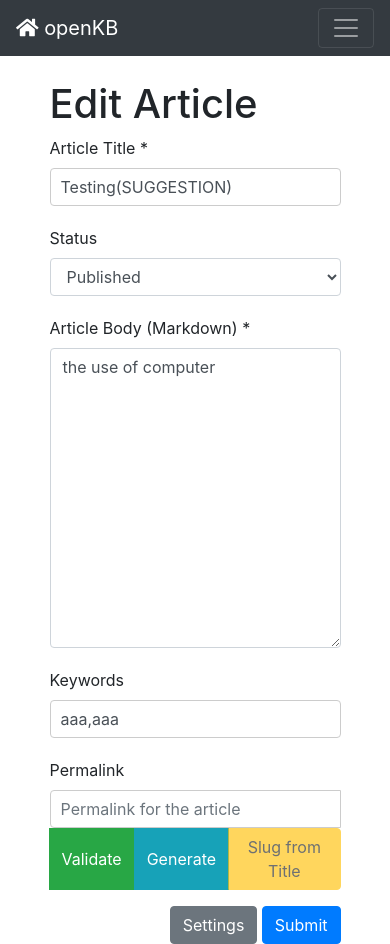
After one commit to thoth2357/openKB, a Django app: page /articles/1/edit/ in a window 390 px wide. The commit adds this page. Run offline with Django 5.2, Linux system fonts and the light colour scheme; data comes from the database, SQL or seed files in the repository; both versions use the stored data as it was after the commit; some libraries are stand-ins or nearby versions.

Commit message:
✨ Done with the articles functionality

```diff
--- a/kb/forms.py
+++ b/kb/forms.py
@@ -113,3 +113,59 @@ class MyAccountForm(UserChangeForm):
         if commit:
             user.save()
         return user
+
+class ArticleForm(forms.ModelForm):
+    permalink = forms.CharField(required=False, widget=forms.TextInput(attrs={
+        'class': 'form-control',
+        'placeholder': 'Permalink for the article'
+    }))
+    status = forms.ChoiceField(choices=[('draft', 'Draft'), ('published', 'Published')], widget=forms.Select(attrs={
+        'class': 'form-control'
+    }))
+
+    class Meta:
+        model = Article
+        fields = ['title', 'content', 'keywords', 'permalink', 'status', 'seo_title', 'seo_description']
+
+    def __init__(self, *args, **kwargs):
+        super(ArticleForm, self).__init__(*args, **kwargs)
+        # Update form field attributes here as needed
+        # Setting initial values based on instance attributes
+        if self.instance and self.instance.pk:
+            self.fields['status'].initial = 'published' if self.instance.published else 'draft'
+
+        self.fields['title'].widget.attrs.update({
+            'class': 'form-control',
+            'placeholder': 'Enter article title'
+        })
+        self.fields['content'].widget.attrs.update({
+            'class': 'form-control markdown-editor',
+            'placeholder': 'Write your article content here...'
+        })
+        self.fields['keywords'].widget.attrs.update({
+            'class': 'form-control',
+            'placeholder': 'Enter keywords separated by commas'
+        })
+        self.fields['seo_title'].widget.attrs.update({'class': 'form-control'})
+        self.fields['seo_description'].widget.attrs.update({'class': 'form-control'})
+
+        self.fields['keywords'].required = False
+        self.fields['seo_title'].required = False
+        self.fields['seo_description'].required = False
+
+    def clean_permalink(self):
+        permalink = self.cleaned_data.get('permalink')
+        print(permalink, self.instance.pk, self.instance)
+        if not permalink:
+            raise ValidationError('Permalink cannot be empty.')
+        # Check if the permalink is used by any other article except the current one
+        if Article.objects.filter(permalink=permalink).exclude(pk=self.instance.pk).exists():
+            raise ValidationError('This permalink is already in use. Please use another one.')
+        return permalink
+
+
+    def clean_title(self):
+        title = self.cleaned_data['title']
+        if len(title) < 5:
+            raise ValidationError('The title must be at least 5 characters long.')
+        return title
--- a/kb/models.py
+++ b/kb/models.py
@@ -12,7 +12,9 @@ class Article(models.Model):
     keywords = models.CharField(max_length=255)
     published = models.BooleanField(default=False)
     view_count = models.PositiveIntegerField(default=0)  # Added field for tracking views
-
+    permalink = models.SlugField(max_length=255, unique=True, default='')
+    seo_title = models.CharField(max_length=255, default='')
+    seo_description = models.TextField(default='')
 
     def __str__(self):
         return self.title
--- a/kb/urls.py
+++ b/kb/urls.py
@@ -1,5 +1,5 @@
 from django.urls import path
-from kb.views import HomeView, SuggestView,LoginView,LogoutView, NewUserView, EditUserView, MyAccountView, UserListView, DeleteUserView
+from kb.views import HomeView, SuggestView,LoginView,LogoutView, NewUserView, EditUserView, MyAccountView, UserListView, DeleteUserView, AddArticleView, validate_permalink, ArticleListView,EditArticleView,DeleteArticleView, toggle_publish
 
 
 # urlpatterns
@@ -19,4 +19,13 @@ urlpatterns = [
     path('users/delete/<int:pk>/', DeleteUserView.as_view(), name='delete-user'),
     path('users/my-account/', MyAccountView.as_view(), name='my-account'),
 
+    # Articles url
+    path('articles/add/', AddArticleView.as_view(), name='add_article'),
+    path('articles/', ArticleListView.as_view(), name='article_list'),
+    path('articles/<int:pk>/edit/', EditArticleView.as_view(), name='edit_article'),
+    path('articles/<int:pk>/delete/', DeleteArticleView.as_view(), name='delete_article'),
+    path('articles/<int:pk>/toggle-publish/', toggle_publish, name='toggle_publish'),
+    # Misc Urls
+    path('validate_permalink/', validate_permalink, name='validate_permalink'),
+
 ]
--- a/kb/views.py
+++ b/kb/views.py
@@ -3,12 +3,41 @@ from django.views import View
 from django.contrib import messages
 from django.core.exceptions import PermissionDenied
 from django.contrib.auth import login, authenticate, logout, get_user_model
+from django.contrib.messages.views import SuccessMessageMixin
+from django.http import JsonResponse
+from django.views.decorators.csrf import csrf_exempt
+from django.views.generic import CreateView, UpdateView, ListView, DeleteView
+from django.urls import reverse_lazy
+from django.contrib.auth.mixins import LoginRequiredMixin, PermissionRequiredMixin
+from django.views.decorators.http import require_POST
+from django.contrib.auth.decorators import login_required, permission_required
 
 
-from kb.forms import MDEditorForm, LoginForm, CustomUserCreationForm, EditUserForm,MyAccountForm
+
+from kb.forms import MDEditorForm, LoginForm, CustomUserCreationForm, EditUserForm,MyAccountForm, ArticleForm
 from kb.models import Article, CustomUser
 
 # Create your views here.
+
+def validate_permalink(request):
+    permalink = request.GET.get('permalink', None)
+    data = {
+        'is_taken': Article.objects.filter(permalink=permalink).exists()
+    }
+    return JsonResponse(data)
+
+@require_POST
+@csrf_exempt  # Only use csrf_exempt if you are handling CSRF token in another way for AJAX calls
+@login_required
+def toggle_publish(request, pk):
+    try:
+        article = Article.objects.get(pk=pk)
+        article.published = not article.published
+        article.save()
+        return JsonResponse({'status': 'success', 'published': article.published})
+    except Article.DoesNotExist:
+        return JsonResponse({'status': 'error', 'message': 'Article not found'}, status=404)
+
 class HomeView(View):
     """
     Class based view for the home page.
@@ -78,14 +107,6 @@ class LogoutView(View):
         return redirect('home')
 
 
-
-
-from django.views.generic import CreateView, UpdateView, ListView, DeleteView
-from django.urls import reverse_lazy
-from django.contrib.auth.models import User
-from django.contrib.auth.forms import UserCreationForm, UserChangeForm
-from django.contrib.auth.mixins import LoginRequiredMixin, PermissionRequiredMixin
-
 class NewUserView(PermissionRequiredMixin, CreateView):
     model = get_user_model()
     form_class = CustomUserCreationForm
@@ -150,3 +171,69 @@ class MyAccountView(LoginRequiredMixin, UpdateView):
     def form_valid(self, form):
         messages.success(self.request, "Account updated successfully.")
         return super().form_valid(form)
+
+
+class AddArticleView(SuccessMessageMixin, CreateView):
+    model = Article
+    form_class = ArticleForm
+    template_name = 'articles/add_article.html'
+    success_url = reverse_lazy('article_list')  # Adjust the redirect URL as needed
+    success_message = "Article added successfully!"
+
+    def form_valid(self, form):
+        self.object = form.save(commit=False)
+        # Adjust the published status based on the status field if necessary
+        self.object.published = form.cleaned_data['status'] == 'published'
+        self.object.save()
+        messages.success(self.request, "New article added successfully!")
+        return super().form_valid(form)
+
+    def form_invalid(self, form):
+        # Additional handling for when the form is not valid
+        print("got here o00", form.errors)
+        return super().form_invalid(form)
+
+
+class ArticleListView(ListView):
+    model = Article
+    template_name = 'articles/article_list.html'
+    context_object_name = 'articles'
+
+    def get_queryset(self):
+        queryset = super().get_queryset()
+        filter_value = self.request.GET.get('filter', '')
+
+        # Adding order by to sort articles by the most recent
+        queryset = queryset.order_by('-updated')  # Replace 'updated' with 'created' if that's your field
+
+        if filter_value:
+            queryset = queryset.filter(title__icontains=filter_value)
+
+        return queryset
+
+class EditArticleView(UpdateView):
+    model = Article
+    form_class = ArticleForm
+    template_name = 'articles/edit_article.html'
+    context_object_name = 'article'
+
+    def get_success_url(self):
+        return reverse_lazy('edit_article', kwargs={'pk': self.object.pk})
+
+    def form_valid(self, form):
+        self.object = form.save(commit=False)
+        # Set the article's published state based on the status field
+        self.object.published = form.cleaned_data['status'] == 'published'
+        self.object.save()
+        messages.success(self.request, "Article updated successfully!")
+        return super().form_valid(form)
+
+class DeleteArticleView(DeleteView):
+    model = Article
+    template_name = 'articles/confirm_delete.html'
+    context_object_name = 'article'
+    success_url = reverse_lazy('article_list')
+
+    def delete(self, request, *args, **kwargs):
+        messages.success(request, "Article deleted successfully!")
+        return super().delete(request, *args, **kwargs)
--- /dev/null
+++ b/templates/articles/edit_article.html
@@ -0,0 +1,135 @@
+{% extends 'base.html' %}
+
+{% block title %}Add Article{% endblock %}
+
+{% block content %}
+{% include "nav.html" %}
+<div class="container mt-5">
+    <h1>Edit Article</h1>
+    <form method="post" action="{% url 'edit_article' article.pk %}">
+        {% csrf_token %}
+        {{ form.media }}
+        <div class="row">
+            <div class="col-md-8">
+                <div class="form-group">
+                    <label for="id_title">Article Title *</label>
+                    {{ form.title }}
+                </div>
+            </div>
+            <div class="col-md-4">
+                <div class="form-group">
+                    <label for="id_status">Status</label>
+                    {{ form.status }}
+                </div>
+            </div>
+        </div>
+        <div class="form-group">
+            <label for="id_content">Article Body (Markdown) *</label>
+            {{ form.content }}
+        </div>
+        <div class="row">
+            <div class="col-md-4">
+                <div class="form-group">
+                    <label for="id_keywords">Keywords</label>
+                    {{ form.keywords }}
+                </div>
+            </div>
+            <div class="col-md-8">
+                <label for="id_permalink">Permalink</label>
+                <div class="input-group">
+                    {{ form.permalink }}
+                    <div class="input-group-append">
+                        <button type="button" id="validate_permalink" class="btn btn-success">Validate</button>
+                        <button type="button" id="generate_permalink" class="btn btn-info">Generate</button>
+                        <button type="button" id="slug_from_title" class="btn btn-warning" disabled>Slug from Title</button>
+                    </div>
+                </div>
+            </div>
+        </div>
+        <div class="text-right mt-3">
+            <button type="button" class="btn btn-secondary" onclick="toggleSettings()">Settings</button>
+            <button type="submit" class="btn btn-primary">Submit</button>
+        </div>
+    </form>
+    <div id="settingsPanel" style="display:none;" class="settings-panel">
+        <!-- Settings form fields can go here, similar to the settings shown in the second image -->
+        <h4>Settings</h4>
+        <div class="form-group">
+            <label for="seo_title">SEO Title</label>
+            <input type="text" id="seo_title" name="seo_title" class="form-control">
+        </div>
+        <div class="form-group">
+            <label for="seo_description">SEO Description</label>
+            <textarea id="seo_description" name="seo_description" class="form-control"></textarea>
+        </div>
+    </div>
+</div>
+{% endblock %}
+
+{% block scripts %}
+{{ block.super }}
+<script>
+function toggleSettings() {
+    var panel = document.getElementById('settingsPanel');
+    panel.style.display = panel.style.display === 'none' ? 'block' : 'none';
+}
+document.addEventListener('DOMContentLoaded', function() {
+    console.log('Document ready! Setting up event handlers.');
+
+    const titleInput = document.getElementById('id_title');
+    const permalinkInput = document.getElementById('id_permalink');
+    const validateButton = document.getElementById('validate_permalink');
+    const generateButton = document.getElementById('generate_permalink');
+    const slugButton = document.getElementById('slug_from_title');
+
+    if (!validateButton || !generateButton || !slugButton) {
+        console.error('One or more buttons are undefined.');
+        return;
+    }
+
+    function validatePermalink() {
+        const permalink = permalinkInput.value.trim();
+        console.log('Validating permalink:', permalink);
+        if (!permalink) {
+            alert("Permalink cannot be empty.");
+            return;
+        }
+        // Replace `/api/validate_permalink/${permalink}` with your actual API endpoint
+        fetch(`/validate_permalink/?permalink=${permalink}`)
+            .then(response => response.json())
+            .then(data => {
+                if (data.is_taken) {
+                    alert("This permalink is already in use. Please choose another.");
+                } else {
+                    alert("Permalink is available.");
+                }
+            }).catch(error => {
+                console.error('Error:', error);
+                alert('Failed to validate permalink.');
+            });
+    }
+
+    function generatePermalink() {
+        const randomSixDigits = Math.floor(100000 + Math.random() * 900000);
+        permalinkInput.value = randomSixDigits.toString();
+        console.log('Generated permalink:', permalinkInput.value);
+    }
+
+    function createSlugFromTitle() {
+        const slug = titleInput.value.toLowerCase().replace(/\s+/g, '-').replace(/[^a-z0-9\-]/g, '');
+        permalinkInput.value = slug;
+        document.getElementById('seo_title').value = titleInput.value;
+        console.log('Created slug from title:', slug);
+    }
+
+    validateButton.addEventListener('click', validatePermalink);
+    generateButton.addEventListener('click', generatePermalink);
+    slugButton.addEventListener('click', createSlugFromTitle);
+
+    titleInput.addEventListener('input', () => {
+        slugButton.disabled = titleInput.value.length < 3;
+        console.log('Title input changed:', titleInput.value);
+    });
+});
+</script>
+{% endblock %}
--- a/templates/base.html
+++ b/templates/base.html
@@ -24,7 +24,7 @@
 </head>
 
 <body>
-     <div class="container" style="margin-top: 80px;">
+     <div class="container" style="margin-top: 80px; max-width: 90%">
         {% block content %}
         {% endblock content %}
      </div>
--- a/templates/index.html
+++ b/templates/index.html
@@ -44,10 +44,10 @@
                             <tbody>
                                 {% for article in published_articles %}
                                     <tr class="py-3">
-                                    <td class="py-3"><a href="#">Computer</a></td>
+                                    <td class="py-3"><a href="#">{{article.title}}</a></td>
                                     <td class="text-right py-3">
                                         <strong>View count:</strong> 2 /
-                                        <strong>Date:</strong> 31/07/2024 3:55PM
+                                        <strong>Date:</strong> {{article.created|date:"d/m/Y H:iA"}}
                                     </td>
                                 </tr>
                                 {% endfor %}
--- a/templates/nav.html
+++ b/templates/nav.html
@@ -25,11 +25,11 @@
                         <i class="fas fa-newspaper"></i> Article
                     </a>
                     <div class="dropdown-menu" aria-labelledby="articleDropdown">
-                        <a class="dropdown-item" href="#"><i class="fas fa-plus"></i> New</a>
+                        <a class="dropdown-item" href="{% url "add_article" %}"><i class="fas fa-plus"></i> New</a>
                         {% if user.is_superuser %}
-                        <a class="dropdown-item" href="#"><i class="fas fa-edit"></i> Edit All</a>
+                        <a class="dropdown-item" href="{% url "article_list" %}"><i class="fas fa-edit"></i> Edit All</a>
                         {% else %}
-                        <a class="dropdown-item" href="#"><i class="fas fa-edit"></i> Edit Your Articles</a>
+                        <a class="dropdown-item" href="{% url "article_list" %}"><i class="fas fa-edit"></i> Edit All</a>
                         {% endif %}
                     </div>
                 </li>
```
Also changed, not shown: templates/articles/add_article.html (added, +96 -0 lines), templates/articles/article_list.html (added, +78 -0 lines), templates/articles/confirm_delete.html (added, +14 -0 lines), db.sqlite3, kb/migrations/0002_article_permalink.py (added), kb/migrations/0003_article_seo_description_article_seo_title.py (added).
